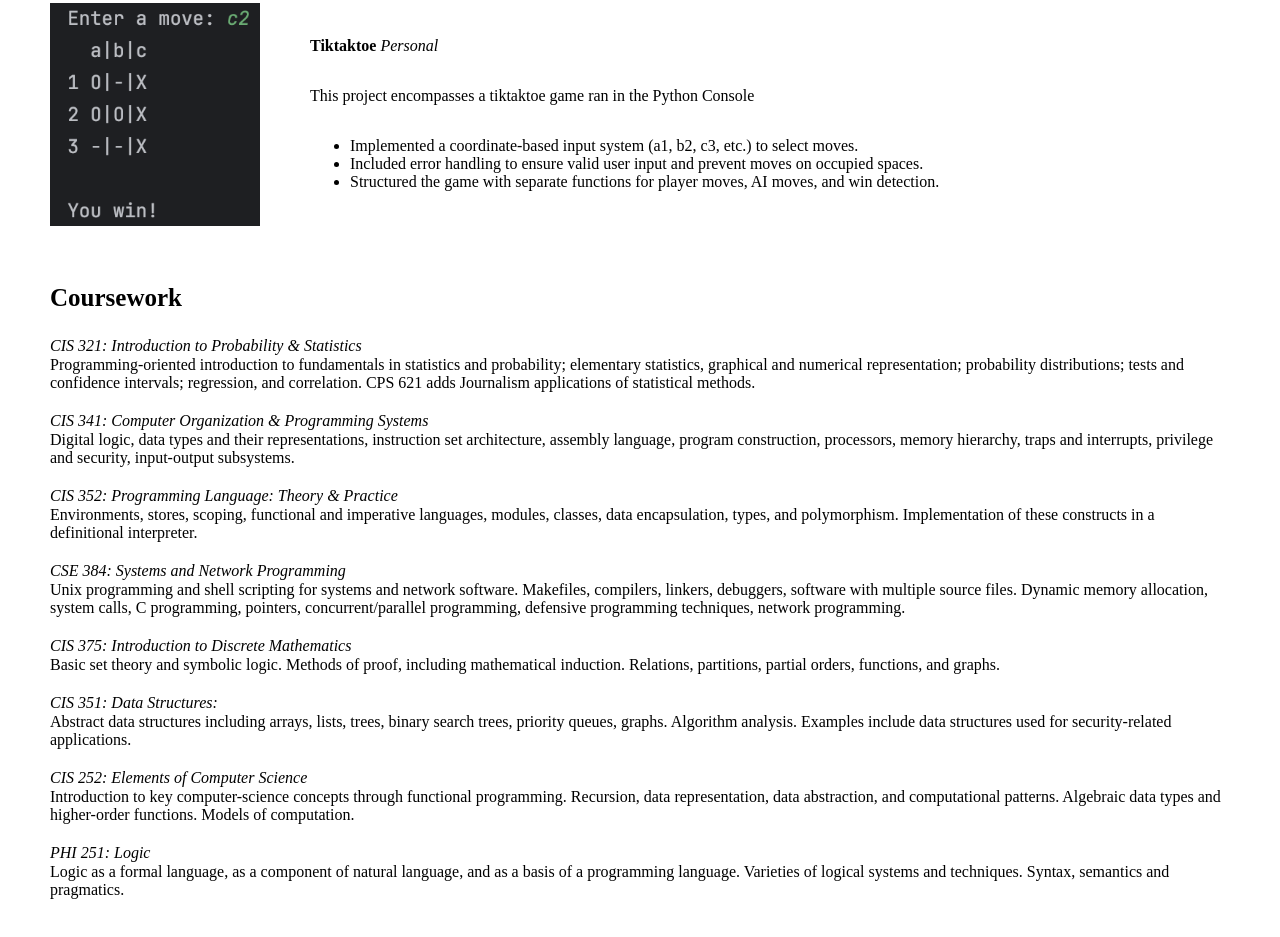
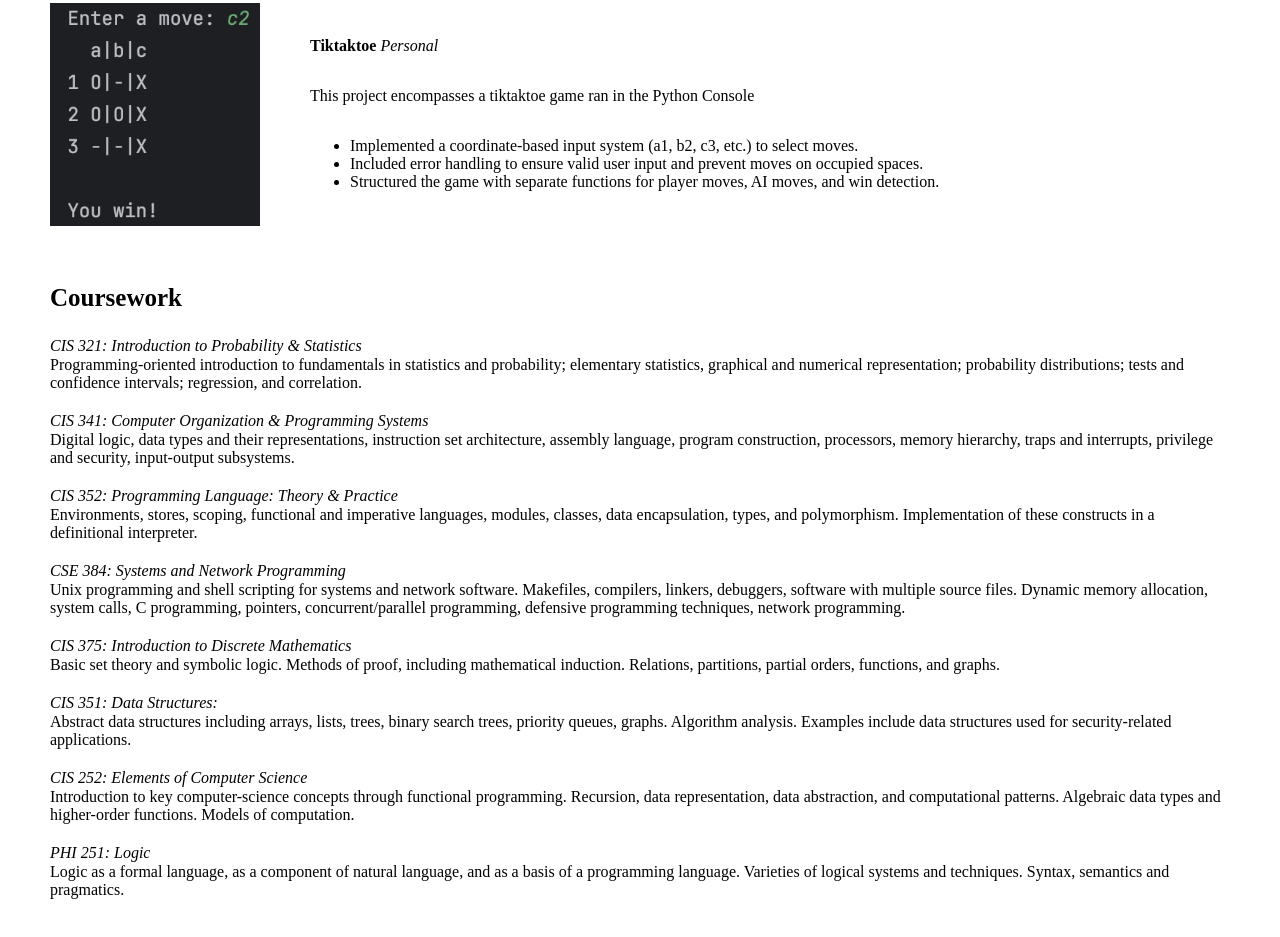
Before and after one commit to Daniwave100/Daniwave100, a plain HTML site: page index.html in a window 1280 px wide. Shown: the part 2252-3189 px from the top of the page. Drawn offline with Linux system fonts and the light colour scheme.

Commit message:
minor fix

```diff
--- a/index.html
+++ b/index.html
@@ -118,7 +118,7 @@
                 <h3>Coursework</h3>
                 <div class="coursework">
                     <p><em>CIS 321: Introduction to Probability & Statistics</em></p>
-                    <p>Programming-oriented introduction to fundamentals in statistics and probability; elementary statistics, graphical and numerical representation; probability distributions; tests and confidence intervals; regression, and correlation. CPS 621 adds Journalism applications of statistical methods.</p>
+                    <p>Programming-oriented introduction to fundamentals in statistics and probability; elementary statistics, graphical and numerical representation; probability distributions; tests and confidence intervals; regression, and correlation.</p>
                 </div>
                 <div class="coursework">
                     <p><em>CIS 341: Computer Organization & Programming Systems</em></p>
```
